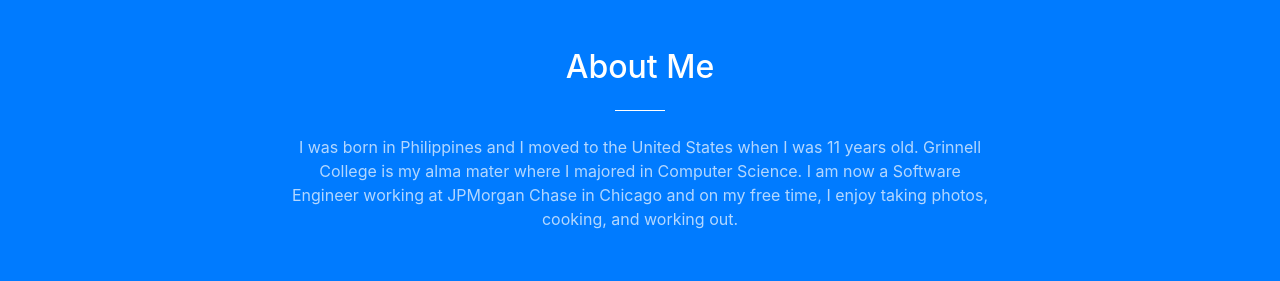
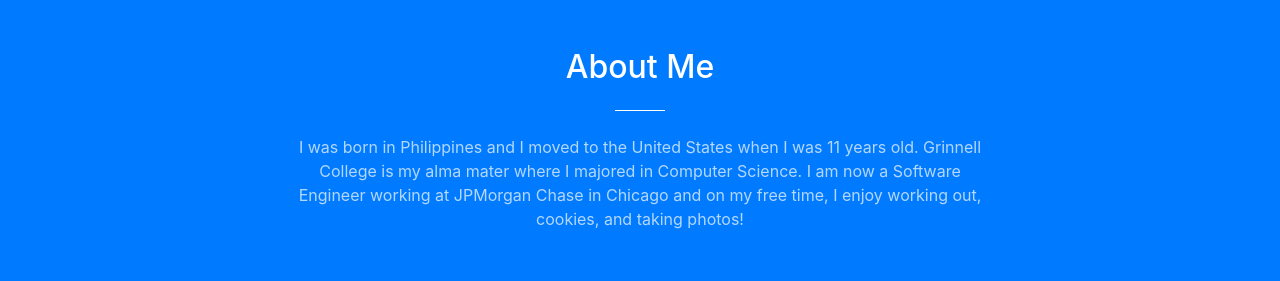
Before and after one commit to jemuelsantos/jemuelsantos.github.io, a website with bundled scripts: page index.html in a window 1280 px wide. Shown: the part 880-1161 px from the top of the page. Built offline with nearby package versions, Linux system fonts and the light colour scheme.

Commit message:
Update index.html

```diff
--- a/index.html
+++ b/index.html
@@ -128,7 +128,7 @@
               I was born in Philippines and I moved to the United States when I was 11 years old.
               Grinnell College is my alma mater where I majored in Computer Science.
               I am now a Software Engineer working at JPMorgan Chase in Chicago and on my free time,
-            I enjoy taking photos, cooking, and working out.</p>
+            I enjoy working out, cookies, and taking photos!</p>
           </div>
         </div>
       </div>
```
